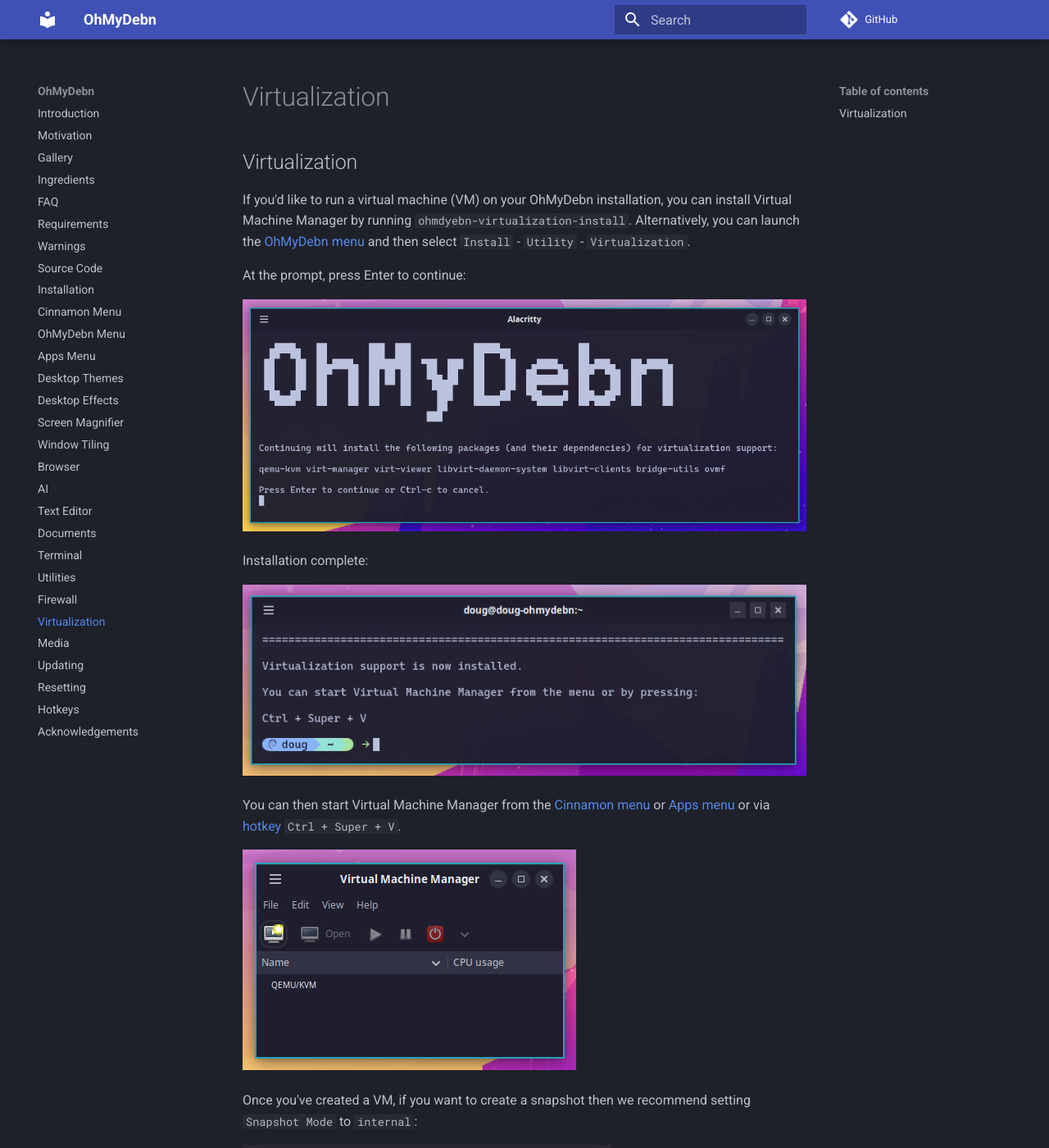
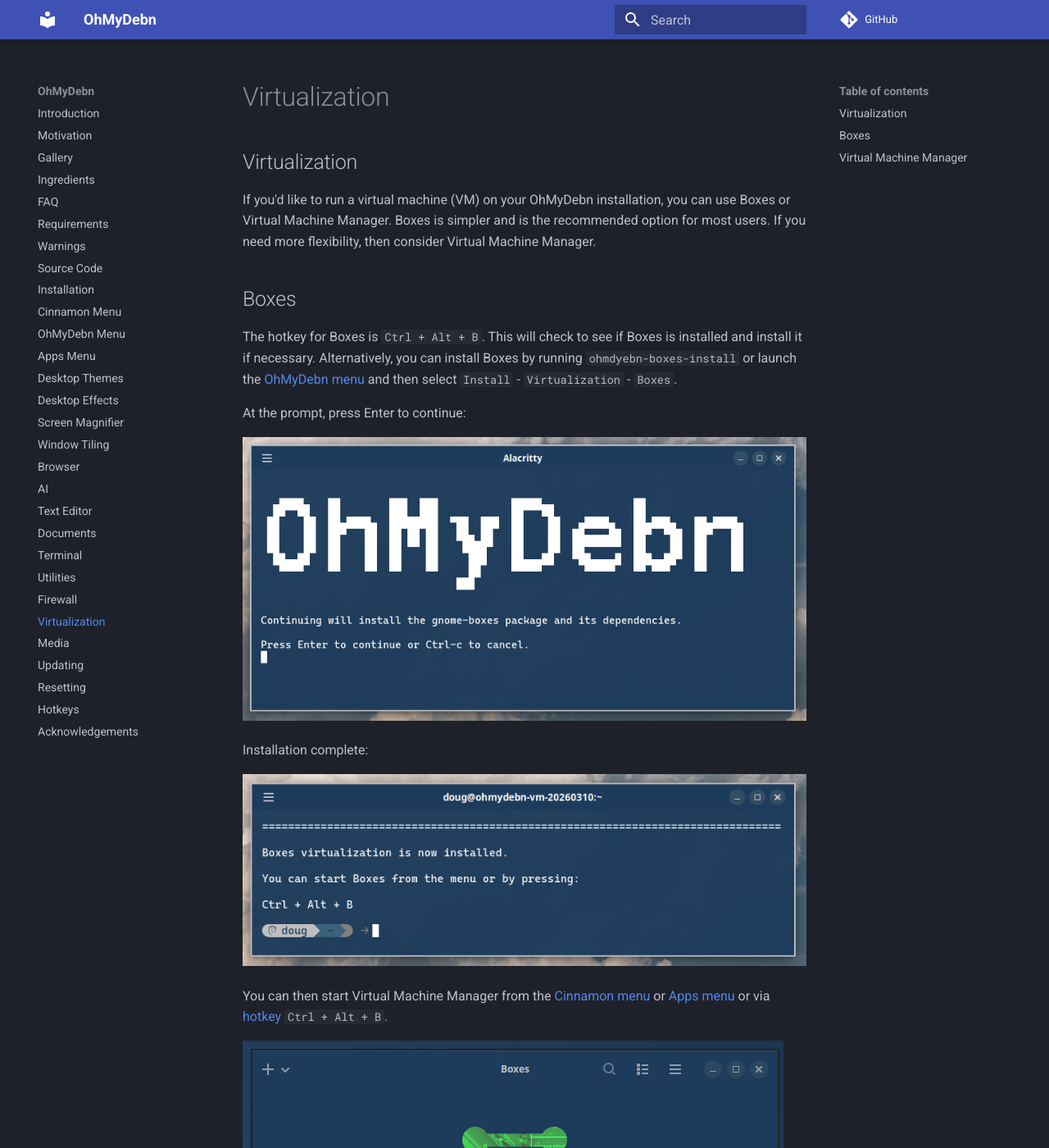
Before and after one commit to dougburks/ohmydebn-docs, an MkDocs documentation site: the page built from docs/virtualization.md, in a window 1280 px wide and 1400 px high. Shown: the whole window at 82% size. Built offline with MkDocs 1.6.1 and Material for MkDocs 9.7.7, drawn with Linux system fonts in a browser that asks for light colours; comment, search, counter and statistics services are not loaded; some of the changed text lies outside the part shown.

Commit message:
update virtualization.md

```diff
--- a/docs/virtualization.md
+++ b/docs/virtualization.md
@@ -1,6 +1,27 @@
 ## Virtualization
 
-If you'd like to run a virtual machine (VM) on your OhMyDebn installation, you can install Virtual Machine Manager by running `ohmdyebn-virtualization-install`. Alternatively, you can launch the [OhMyDebn menu](ohmydebn-menu.md) and then select `Install` - `Utility` - `Virtualization`.
+If you'd like to run a virtual machine (VM) on your OhMyDebn installation, you can use Boxes or Virtual Machine Manager. Boxes is simpler and is the recommended option for most users. If you need more flexibility, then consider Virtual Machine Manager.
+
+## Boxes
+
+The hotkey for Boxes is `Ctrl + Alt + B`. This will check to see if Boxes is installed and install it if necessary. Alternatively, you can install Boxes by running `ohmdyebn-boxes-install` or launch the [OhMyDebn menu](ohmydebn-menu.md) and then select `Install` - `Virtualization` - `Boxes`.
+
+At the prompt, press Enter to continue:
+
+![OhMyDebn Boxes Prompt](https://raw.githubusercontent.com/dougburks/ohmydebn-docs/refs/heads/main/images/ohmydebn-boxes-0-prompt.png)
+
+Installation complete:
+
+![OhMyDebn Boxes Installed](https://raw.githubusercontent.com/dougburks/ohmydebn-docs/refs/heads/main/images/ohmydebn-boxes-1-installed.png)
+
+You can then start Virtual Machine Manager from the [Cinnamon menu](cinnamon-menu.md) or [Apps menu](apps-menu.md) or via [hotkey](hotkeys.md) `Ctrl + Alt + B`.
+
+![OhMyDebn Boxes Interface](https://raw.githubusercontent.com/dougburks/ohmydebn-docs/refs/heads/main/images/ohmydebn-boxes-2-interface.png)
+
+
+## Virtual Machine Manager
+
+The hotkey for Virtual Machine Manager is `Ctrl + Alt + V`. This will check to see if Virtual Machine Manager is installed and install it if necessary. Alternatively, you can install Virtual Machine Manager by running `ohmdyebn-virtualization-install` or launch the [OhMyDebn menu](ohmydebn-menu.md) and then select `Install` - `Virtualization` - `Virtual Machine Manager`.
 
 At the prompt, press Enter to continue:
 
@@ -10,7 +31,7 @@
 
 ![OhMyDebn Virtualization Installed](https://raw.githubusercontent.com/dougburks/ohmydebn-docs/refs/heads/main/images/ohmydebn-virtualization-1-installed.png)
 
-You can then start Virtual Machine Manager from the [Cinnamon menu](cinnamon-menu.md) or [Apps menu](apps-menu.md) or via [hotkey](hotkeys.md) `Ctrl + Super + V`.
+You can then start Virtual Machine Manager from the [Cinnamon menu](cinnamon-menu.md) or [Apps menu](apps-menu.md) or via [hotkey](hotkeys.md) `Ctrl + Alt + V`.
 
 ![OhMyDebn Virtualization Machine Manager](https://raw.githubusercontent.com/dougburks/ohmydebn-docs/refs/heads/main/images/ohmydebn-virtualization-2-vmm.png)
 
```
Also changed, not shown: docs/hotkeys.md (+2 -1 lines), images/ohmydebn-boxes-0-prompt.png (added), images/ohmydebn-boxes-1-installed.png (added), images/ohmydebn-boxes-2-interface.png (added).
